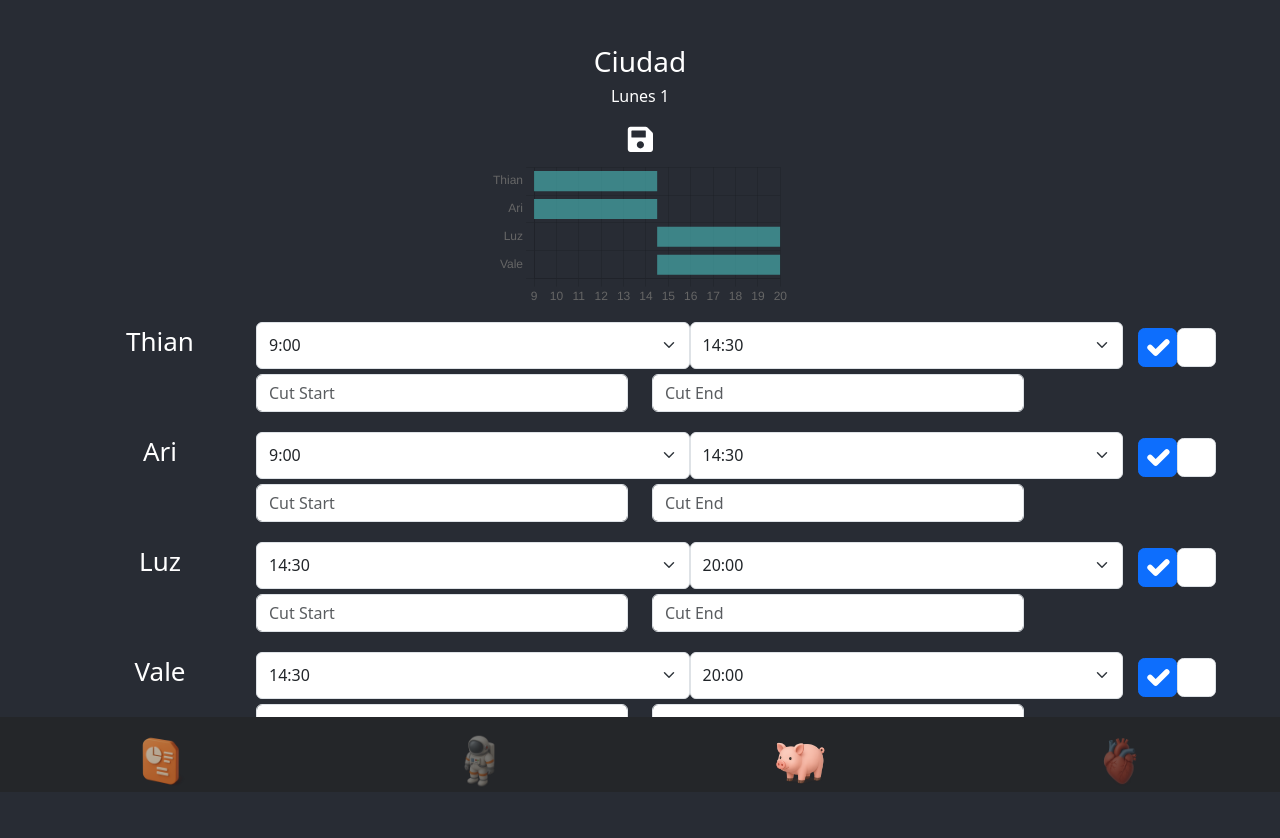
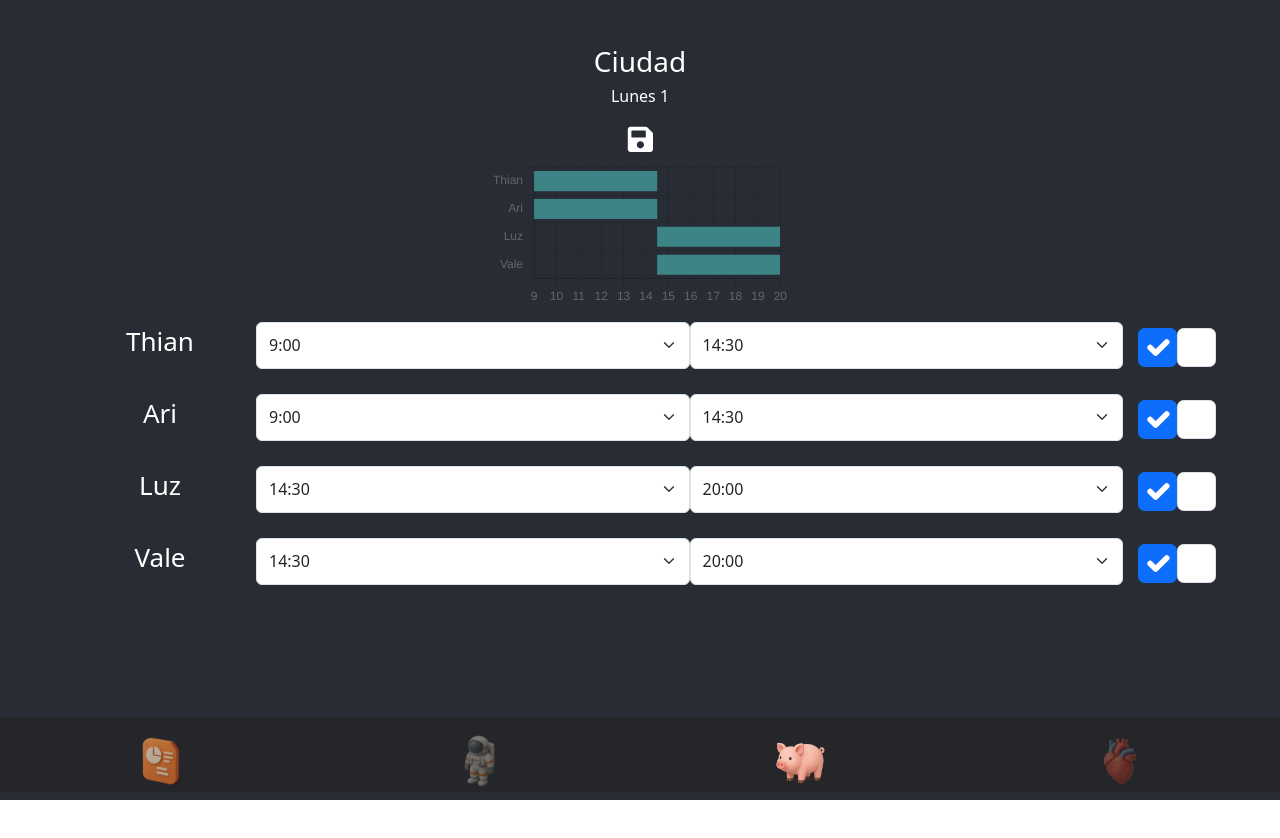
Before and after one commit to GastonYasuda/bazarEmployees, a React (Create React App) app: page /1/ciudad in a window 1280 px wide. Shown: the top 838 px of the page. After the commit the page ends 800 px from the top, so only its background shows below. Built offline with nearby package versions, Linux system fonts and the light colour scheme.

Commit message:
add cutTime

```diff
--- a/src/Component/ChangeTime/ChangeTime.jsx
+++ b/src/Component/ChangeTime/ChangeTime.jsx
@@ -10,6 +10,7 @@ const ChangeTime = ({ pruebaEmployees, setPruebaEmployees }) => {
 
     const { saveInfo, formatHour, entryAllTime, exitAllTime, employeeData } = useContext(apiEmployee)
 
+    const [showCutTime, setShowCutTime] = useState(false)
 
     useEffect(() => {
 
@@ -18,6 +19,7 @@ const ChangeTime = ({ pruebaEmployees, setPruebaEmployees }) => {
 
             console.log('pruebaEmployees', pruebaEmployees);
         }
+
 
     }, [])
 
@@ -148,8 +150,11 @@ const ChangeTime = ({ pruebaEmployees, setPruebaEmployees }) => {
         });
     };
 
-    const [showCutModal, setShowCutModal] = useState(false)
-    const handleClose = () => setShowCutModal(false);
+
+
+
+
+
 
     const handleChangeDT = (id) => {
 
@@ -173,10 +178,10 @@ const ChangeTime = ({ pruebaEmployees, setPruebaEmployees }) => {
                             emp.id === id ? { ...emp, doubleShift: emp.doubleShift, entry: employeeData[id].entry, exit: employeeData[id].exit } : emp
                         ))
 
-                    setShowCutModal(false)
+                    setShowCutTime(false)
                 } else {
 
-                    setShowCutModal(true)
+                    setShowCutTime(true)
                 }
             }
         });
@@ -200,11 +205,12 @@ const ChangeTime = ({ pruebaEmployees, setPruebaEmployees }) => {
     return (
         <section className='changeTimeContainer'>
 
+
             {
                 pruebaEmployees.map(((employee) => {
                     return (
+
                         <div className="employeeContainer" key={employee.id}>
-
                             <section className='employeeContainer_info'>
                                 <Form.Label className="employeeContainer_label">{employee.name}</Form.Label>
 
@@ -228,6 +234,7 @@ const ChangeTime = ({ pruebaEmployees, setPruebaEmployees }) => {
                                     </Form.Select>
 
 
+
                                     <Form.Select
                                         aria-label="Default select example"
                                         disabled={!employee.assist}
@@ -244,6 +251,12 @@ const ChangeTime = ({ pruebaEmployees, setPruebaEmployees }) => {
                                         })}
                                     </Form.Select>
 
+
+
+
+
+
+
                                     <div className="checkBox">
                                         <Form.Check
                                             type="checkbox"
@@ -257,15 +270,13 @@ const ChangeTime = ({ pruebaEmployees, setPruebaEmployees }) => {
                                         />
                                     </div>
                                 </section >
+
                             </section>
 
-
-
-
+                            {employee.doubleShift &&
                                 <section className='doubleShiftCutTime'>
                                     <Form key={employee.id} onSubmit={(e) => handleSubmit(e)}>
-                                    <Row>
-                                        <Col>
+
                                         <Form.Control
                                             placeholder="Cut Start"
                                             value={employee.cutStart || ""}
@@ -279,8 +290,7 @@ const ChangeTime = ({ pruebaEmployees, setPruebaEmployees }) => {
                                                 )
                                             }
                                         />
-                                        </Col>
-                                        <Col>
+
                                         <Form.Control
                                             placeholder="Cut End"
                                             value={employee.cutEnd || ""}
@@ -294,21 +304,26 @@ const ChangeTime = ({ pruebaEmployees, setPruebaEmployees }) => {
                                                 )
                                             }
                                         />
-                                        </Col>
-                                    </Row>
-                                </Form>
-
-                            </section>
 
 
+                                    </Form>
+                                </section>
+                            }
+
+
+
+
+
+
+                            {/*
                             <>
 
-                                <Modal show={showCutModal} onHide={handleClose}>
-                                    <Modal.Header closeButton>
+                                <Modal show={showCutModal} >
+                                    <Modal.Header>
                                         <Modal.Title>TODAVIA NO GUARDA DESDE ACA!</Modal.Title>
                                     </Modal.Header>
                                     <Modal.Body>
-                                        <Form key={employee.id} onSubmit={(e) => handleSubmit(e)}>
+                                        <Form key={employee.id} >
                                             <Row>
                                                 <Col>
                                                     <Form.Control
@@ -348,12 +363,12 @@ const ChangeTime = ({ pruebaEmployees, setPruebaEmployees }) => {
                                         <Button variant="secondary" onClick={handleClose}>
                                             Close
                                         </Button>
-                                        <Button variant="primary" onClick={handleClose}>
+                                        <Button variant="primary" onClick={handleTest} >
                                             Save Changes
                                         </Button>
                                     </Modal.Footer>
                                 </Modal>
-                            </>
+                            </> */}
 
 
                         </div>
--- a/src/index.css
+++ b/src/index.css
@@ -38,9 +38,13 @@ code {
 }
 
 .doubleShiftCutTime {
-  width: 60%;
+  display: flex;
+  flex-direction: row;
   margin: auto;
-  gap: 0;
+}
+
+.form-control {
+  width: 80%;
 }
 
 .selectContainer {
```
Lines whose indentation alone changed are shown as unchanged.
